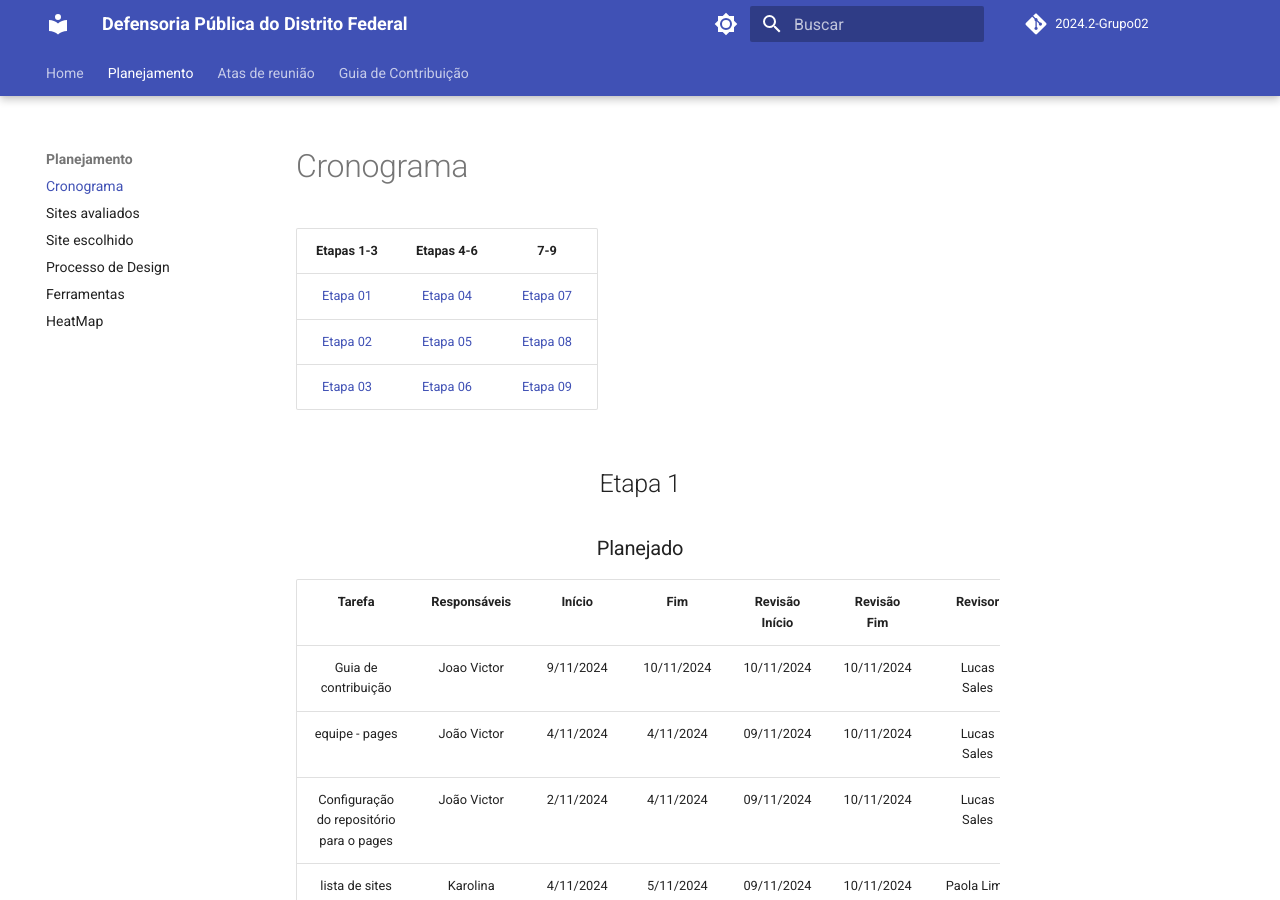
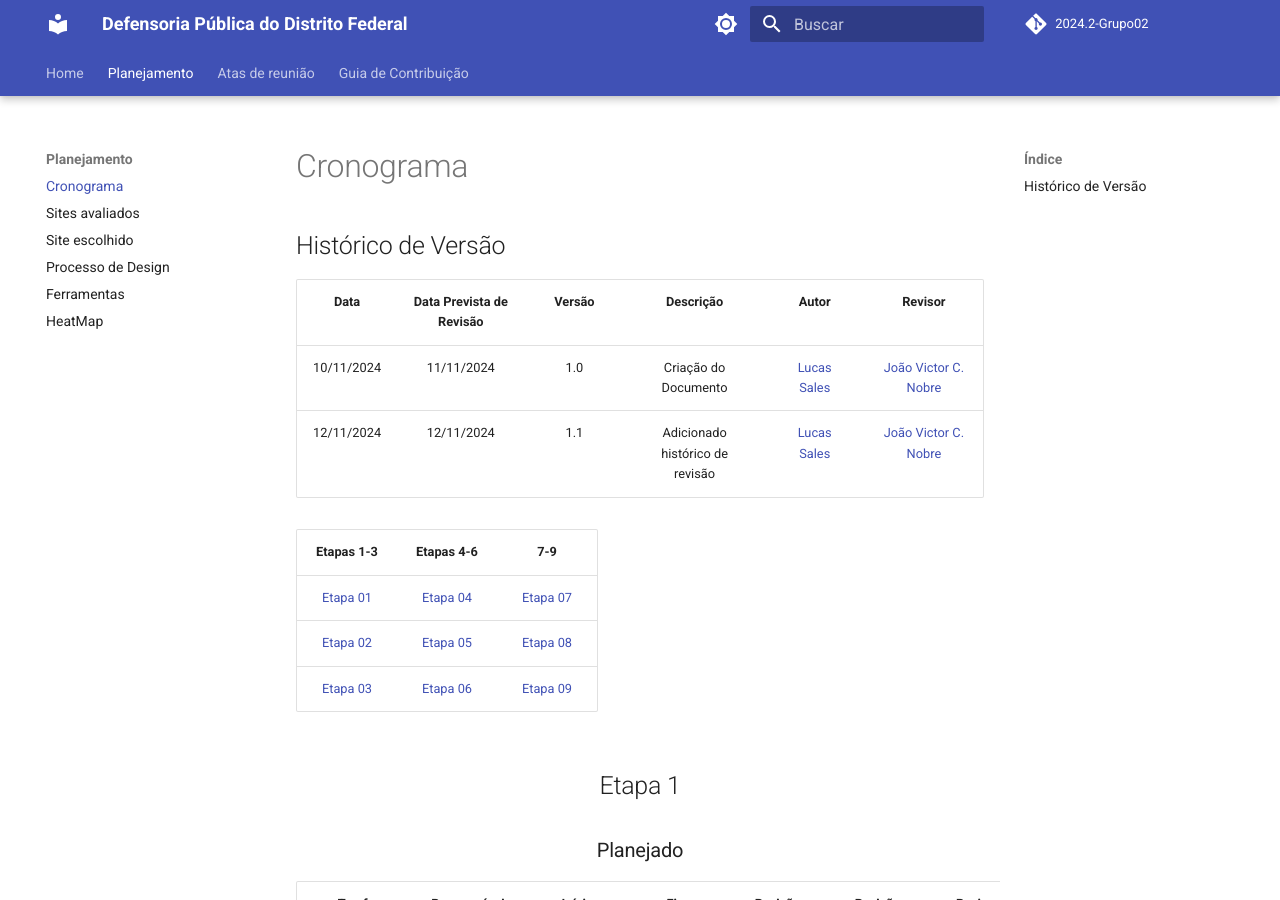
Before and after one commit to Interacao-Humano-Computador/2024.2-Grupo02, an MkDocs documentation site: the page built from docs/Planejamento/cronograma.md, in a window 1280 px wide and 900 px high. Built offline with MkDocs 1.6.1 and Material for MkDocs 9.7.7, drawn with Linux system fonts in a browser that asks for light colours; comment, search, counter and statistics services are not loaded.

Commit message:
added cronograma

```diff
--- a/docs/Planejamento/cronograma.md
+++ b/docs/Planejamento/cronograma.md
@@ -1,3 +1,9 @@
+## Histórico de Versão
+|    Data    | Data Prevista de Revisão | Versão |            Descrição            |                    Autor                    |                     Revisor                      |
+| :--------: | :----------------------: | :----: | :-----------------------------: | :-----------------------------------------: | :----------------------------------------------: |
+| 10/11/2024 |        11/11/2024        |  1.0   |      Criação do Documento       | [Lucas Sales](https://github.com/Lux-Sales) | [João Victor C. Nobre](https://github.com/Gam13) |
+| 12/11/2024 |        12/11/2024        |  1.1   | Adicionado histórico de revisão | [Lucas Sales](https://github.com/Lux-Sales) | [João Victor C. Nobre](https://github.com/Gam13) |
+
 |            Etapas 1-3            |            Etapas 4-6            |               7-9                |
 | :------------------------------: | :------------------------------: | :------------------------------: |
 | <a href="#etapa1"> Etapa 01 </a> | <a href="#etapa4"> Etapa 04 </a> | <a href="#etapa7"> Etapa 07 </a> |
```
